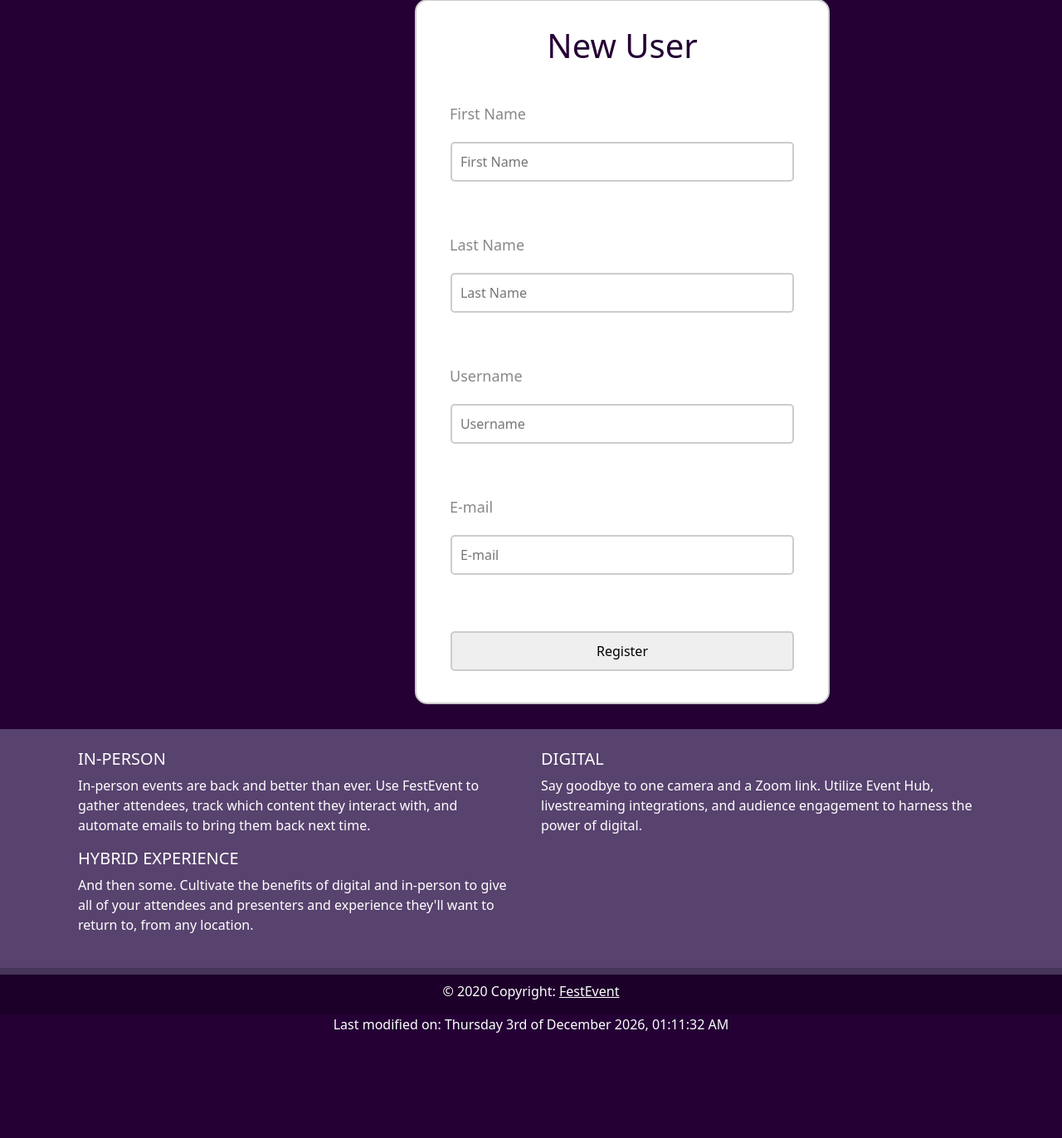
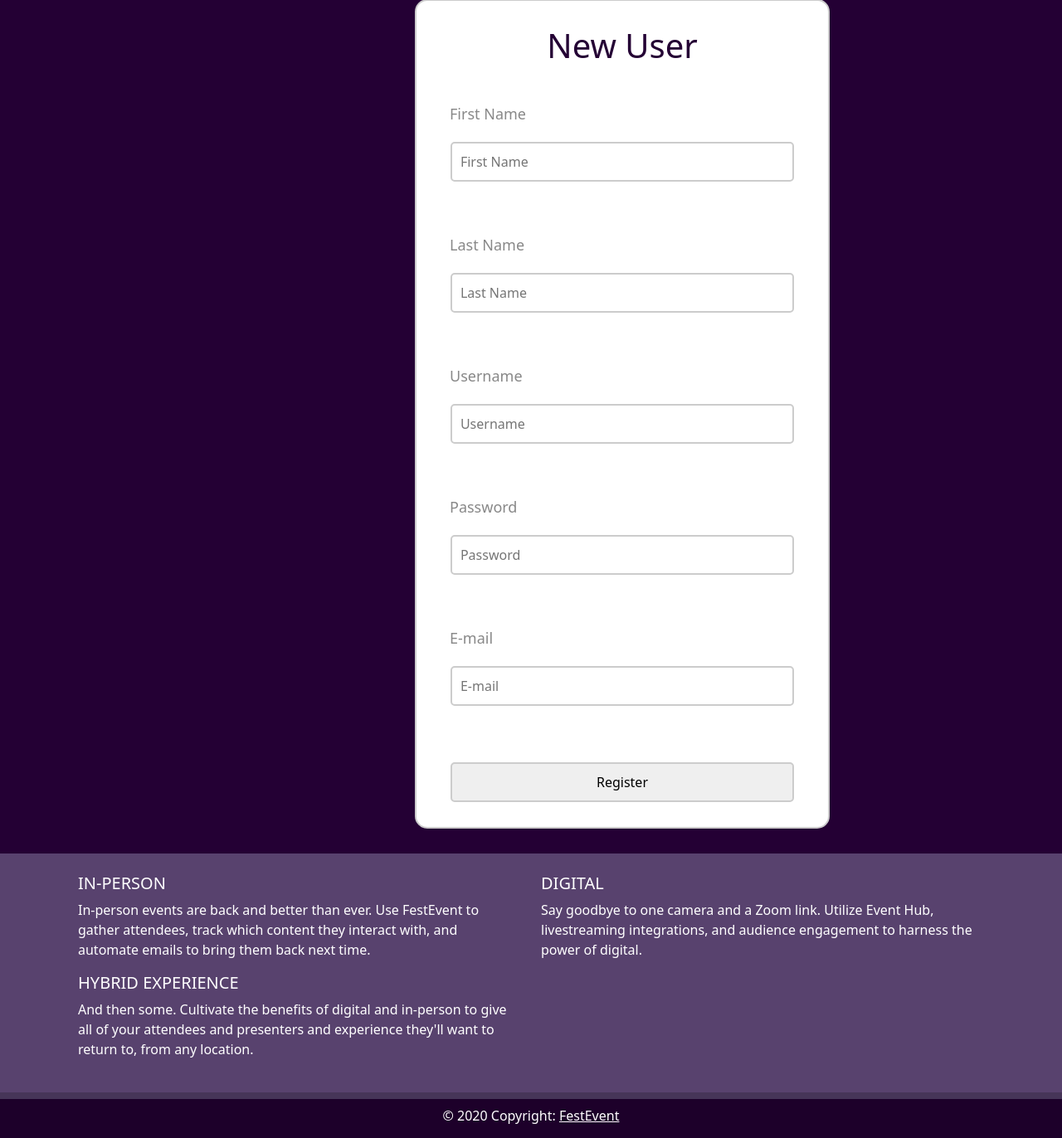
Before and after one commit to cerberus2078/Web-programming-Team-16, a PHP site: page /newuser.php in a window 1280 px wide. Shown: the part 131-1503 px from the top of the page at 83% size. Before the commit the page ends 1376 px from the top, so only its background shows below. Run offline with PHP 8.4, Linux system fonts and the light colour scheme.

Commit message:
changes again to the newuser

```diff
--- a/footer.php
+++ b/footer.php
@@ -58,6 +58,7 @@
   </div>
 
   </footer>
+  <script src="js.js"> </script>
   <!--Footer ends-->
     <script src="https://cdn.jsdelivr.net/npm/bootstrap@5.3.0-alpha1/dist/js/bootstrap.bundle.min.js" integrity="sha384-w76AqPfDkMBDXo30jS1Sgez6pr3x5MlQ1ZAGC+nuZB+EYdgRZgiwxhTBTkF7CXvN" crossorigin="anonymous"></script>
 </body>
--- a/js.js
+++ b/js.js
@@ -1,15 +1,15 @@
 function crud(){
-    let fname=(document.form1.fname.value).trim();
-    if(fname.length<5){
-        alert("First Name must have at least 5 characters");
+    let password=(document.yes.password.value).trim();
+    if(password.length<8){
+        alert("Password must have at least 8 characters");
         return false;
     }
 }
 
-function fname(){
-    let fname=(document.form1.fname.value).trim();
-    if(fname.length<5){
-        alert("First Name must have at least 5 characters");
+function password(){
+    let password=(document.yes.password.value).trim();
+    if(password.length<8){
+        alert("Password must have at least 8 characters");
         return false;
     }
 }
--- a/newuser.php
+++ b/newuser.php
@@ -15,7 +15,7 @@ include 'header.php';
 
     form{
         width: 500px ;
-        height: 850px;
+        height: 1000px;
         margin-top: 30px;
         margin-bottom: 30px;
         margin-left: 500px;
@@ -77,13 +77,15 @@ include 'header.php';
     <h1>New User</h1>
 
     <label>First Name</label>
-    <input type="text" name="fname" placeholder="First Name" required onblur="fname()"><br><br>
+    <input type="text" name="fname" placeholder="First Name" required><br><br>
     <label>Last Name</label>
     <input type="text" name="lname" placeholder="Last Name" required><br><br>
     <label>Username</label>
     <input type="text" name="username" placeholder="Username" required><br><br>
+    <label>Password</label>
+    <input type="password" name="password" placeholder="Password" required onblur="password()"><br><br>
     <label>E-mail</label>
-    <input type="text" name="email" placeholder="E-mail" required onblur="email()"><br><br>
+    <input type="text" name="email" placeholder="E-mail" required><br><br>
 
 
     <input type="submit" value="Register"></input>
@@ -96,13 +98,14 @@ if (isset($_POST['Submit'])){
     $fname = $_POST['fname'];
     $lname = $_POST['lname'];
     $username = $_POST['username'];
+    $password = $_POST['password'];
     $email = $_POST['email'];
     include 'db.php';
-    $sql = "insert into new_user (fname, lname, username, email)
-    values('$fname', '$lname', '$username', '$email')";
+    $sql = "insert into new_user (fname, lname, username, password, email)
+    values('$fname', '$lname', '$username', '$password', '$email')";
 
     if($conn->query($sql) === TRUE){
-        echo "Your account has been successfully created created.";
+        echo "Your account has been successfully created.";
     }
     else{
         echo "Error:" . $conn->error;
```
